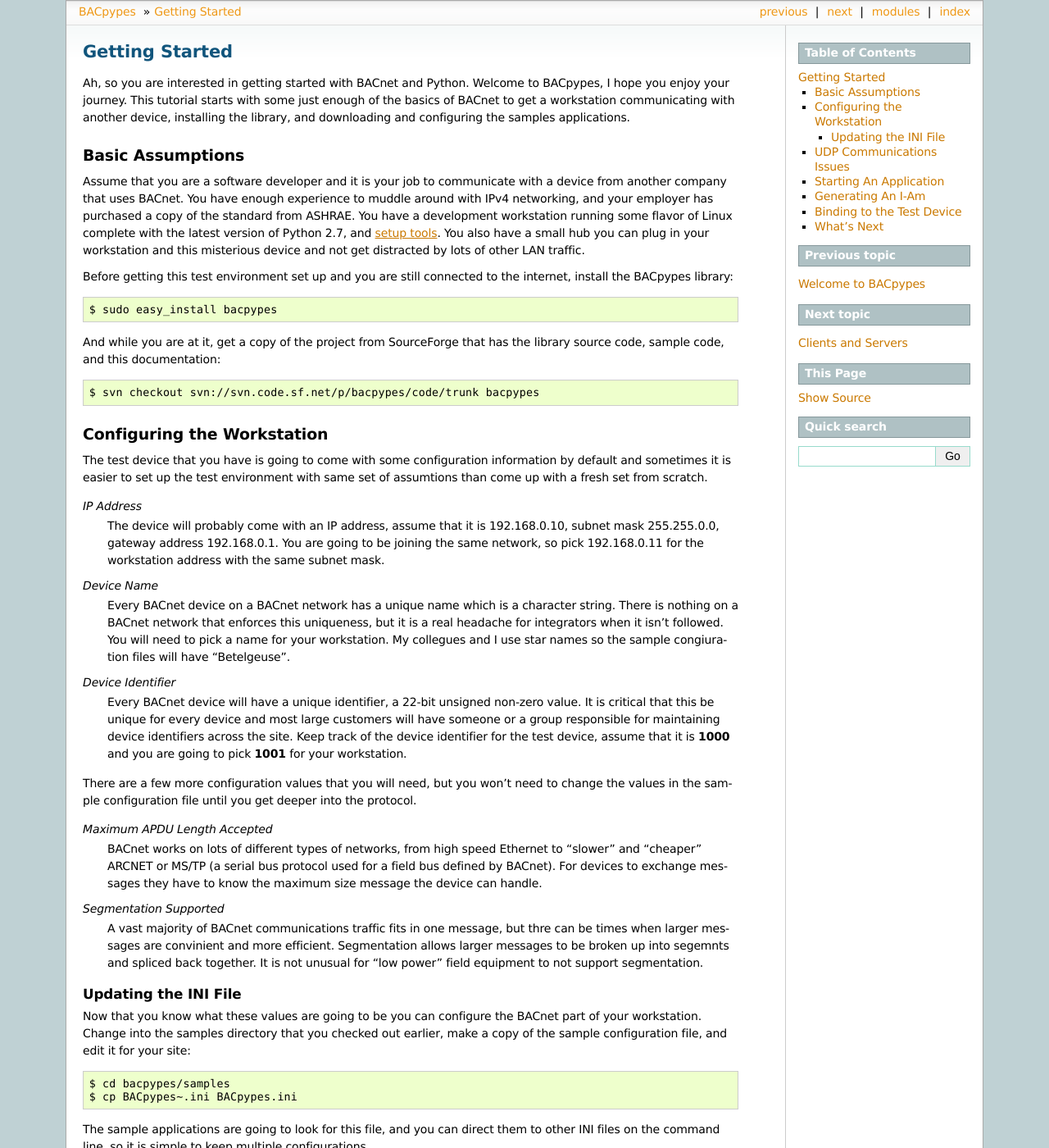
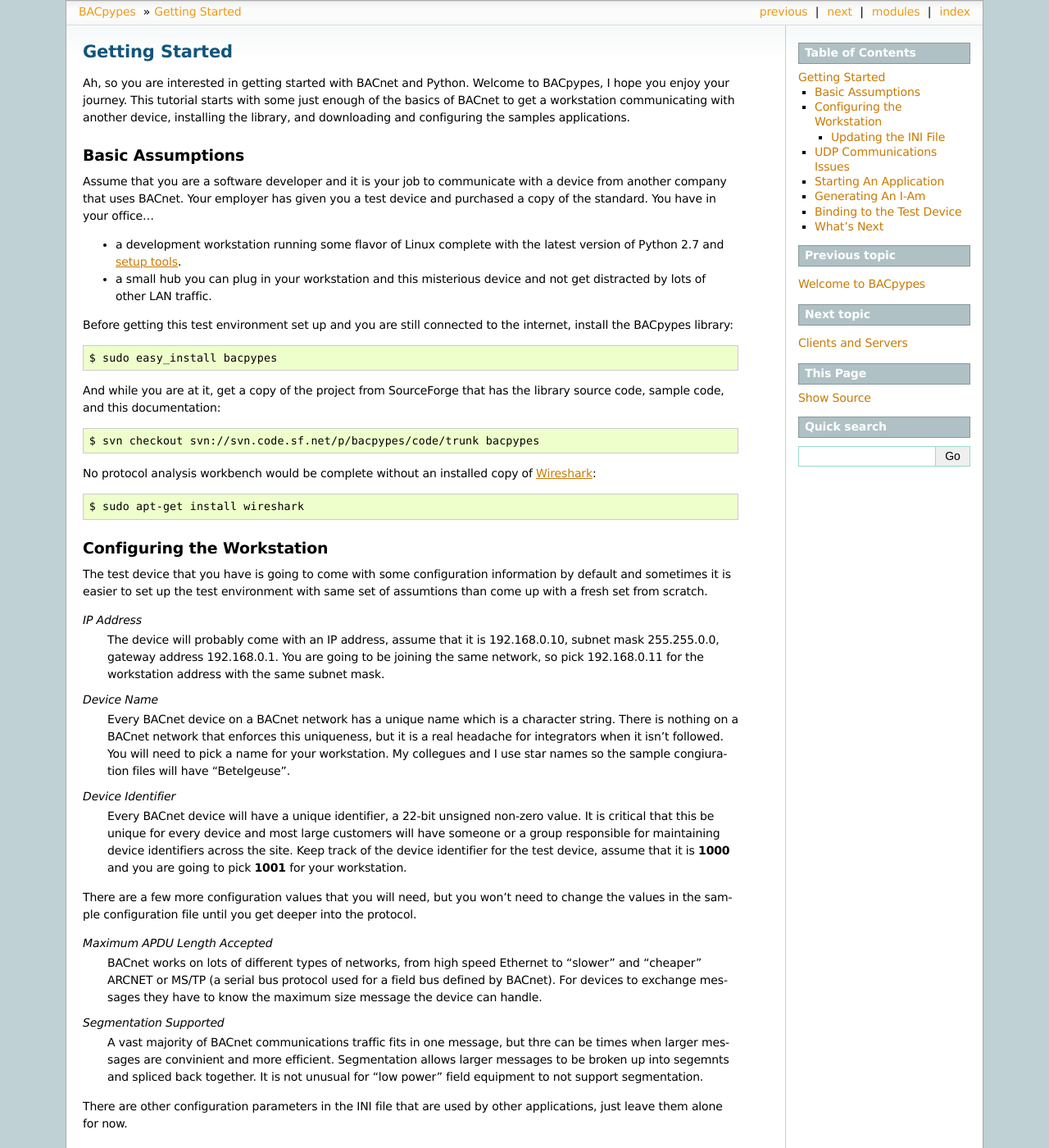
Before and after one commit to giuseppebattista/bacpypessample, a Sphinx documentation site: the page built from docs/source/gettingstarted/gettingstarted001.rst, in a window 1280 px wide and 1400 px high. Shown: the whole window at 82% size. Built offline with Sphinx 7.4.7, drawn with Linux system fonts in a browser that asks for light colours.

Commit message:
clean up the requirements list a litte, add Wireshark installation

```diff
--- a/docs/source/gettingstarted/gettingstarted001.rst
+++ b/docs/source/gettingstarted/gettingstarted001.rst
@@ -13,13 +13,16 @@ Basic Assumptions
 -----------------
 
 Assume that you are a software developer and it is your job to communicate
-with a device from another company that uses BACnet.  You have enough
-experience to muddle around with IPv4 networking, and your employer has
-purchased a copy of the standard from ASHRAE.  You have a development
-workstation running some flavor of Linux complete with the latest version
-of Python 2.7, and `setup tools <https://pypi.python.org/pypi/setuptools#unix-based-systems-including-mac-os-x>`_.  You also have a small hub you can plug in your workstation
-and this misterious device and not get distracted by lots of other LAN
-traffic.
+with a device from another company that uses BACnet.  Your employer has
+given you a test device and purchased a copy of the standard.  You have
+in your office...
+
+- a development workstation running some flavor of Linux complete with
+  the latest version of Python 2.7 and
+  `setup tools <https://pypi.python.org/pypi/setuptools#unix-based-systems-including-mac-os-x>`_.
+
+- a small hub you can plug in your workstation and this misterious device
+  and not get distracted by lots of other LAN traffic.
 
 Before getting this test environment set up and you are still connected
 to the internet, install the BACpypes library::
@@ -30,6 +33,11 @@ And while you are at it, get a copy of the project from SourceForge that
 has the library source code, sample code, and this documentation::
 
     $ svn checkout svn://svn.code.sf.net/p/bacpypes/code/trunk bacpypes
+
+No protocol analysis workbench would be complete without an installed
+copy of `Wireshark <http://www.wireshark.org/>`_::
+
+    $ sudo apt-get install wireshark
 
 Configuring the Workstation
 ---------------------------
@@ -80,6 +88,9 @@ until you get deeper into the protocol.
    messages to be broken up into segemnts and spliced back together.
    It is not unusual for "low power" field equipment to not
    support segmentation.
+
+There are other configuration parameters in the INI file that are
+used by other applications, just leave them alone for now.
 
 Updating the INI File
 ~~~~~~~~~~~~~~~~~~~~~
```
